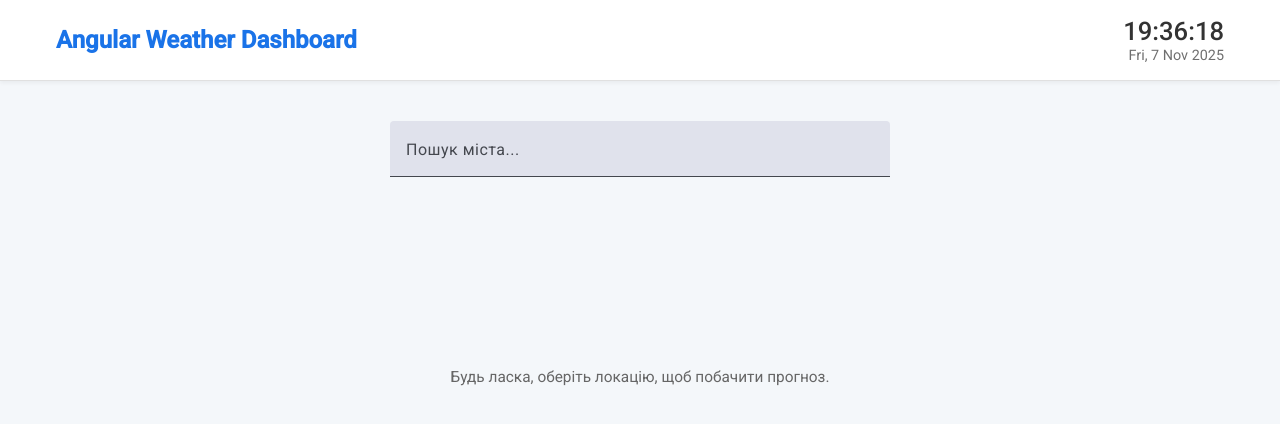
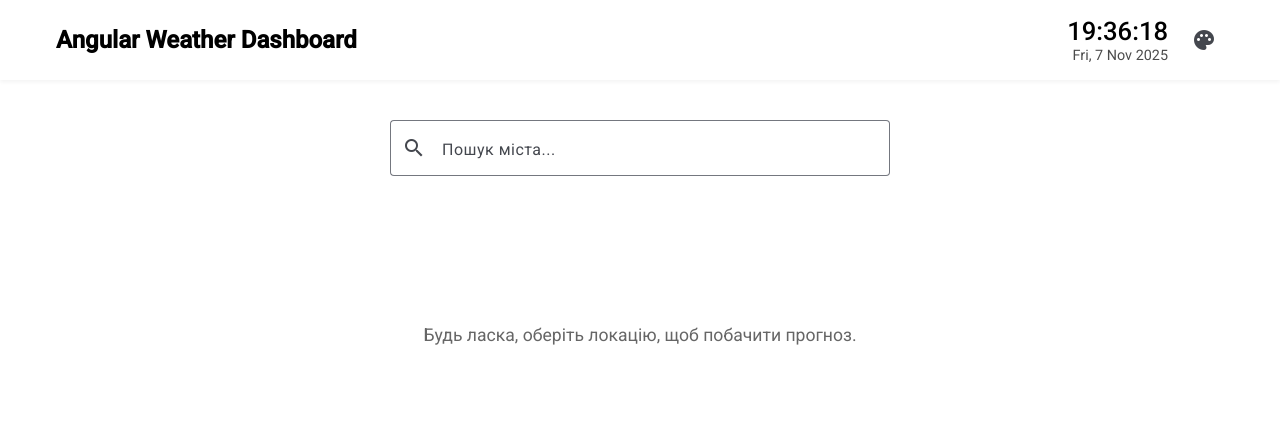
Before and after one commit to finkord/weather-dashboard, an Angular app: page / in a window 1280 px wide. Shown: the top 424 px of the page. Built offline with nearby package versions, Linux system fonts and the light colour scheme.

Commit message:
implemented dark theme and abbility to change accent colors

```diff
--- a/src/app/app.config.ts
+++ b/src/app/app.config.ts
@@ -1,8 +1,7 @@
-import { ApplicationConfig } from '@angular/core';
+import { ApplicationConfig, importProvidersFrom } from '@angular/core';
 import { provideRouter } from '@angular/router';
 import { routes } from './app.routes';
 
-// Імпортуємо необхідні функції
 import {
   provideHttpClient
 } from '@angular/common/http';
@@ -10,8 +9,6 @@ import {
 export const appConfig: ApplicationConfig = {
   providers: [
     provideRouter(routes),
-
-    // Реєструємо HttpClient
     provideHttpClient(),
   ],
 };
--- a/src/app/app.css
+++ b/src/app/app.css
@@ -3,15 +3,18 @@
   display: flex;
   flex-direction: column;
   min-height: 100vh;
-  background-color: #f4f7fa; /* Світлий фон для дашборду */
+
+  background-color: var(--mat-sys-surface-container);
+
+  color: var(--mat-sys-on-surface);
 }
 
 /* Контейнер, що центрує вміст */
 .container {
   width: 100%;
-  max-width: 1200px; /* Стандартна максимальна ширина для десктопу */
+  max-width: 1200px;
   margin: 0 auto;
-  padding: 0 16px; /* Відступи безпеки для мобільних пристроїв */
+  padding: 0 16px;
   box-sizing: border-box;
 }
 
@@ -19,52 +22,40 @@
 .app-header {
   width: 100%;
   padding: 16px 0;
-  background-color: #ffffff;
-  border-bottom: 1px solid #e0e0e0;
+
+  background-color: var(--mat-sys-surface);
+
+  border-bottom: 1px solid var(--mat-sys-outline-variant);
+
+  /* Тінь можна залишити, вона зазвичай виглядає ок в обох режимах,
+     але можна зробити прозорішою */
   box-shadow: 0 2px 4px rgba(0, 0, 0, 0.05);
 }
 
-.app-header h1 {
-  font-size: 1.5rem; /* 24px */
+/* Контейнер для вмісту заголовка */
+.app-header-content {
+  display: flex;
+  justify-content: space-between;
+  align-items: center;
+}
+
+.app-header-content h1 {
+  font-size: 1.5rem;
   font-weight: 600;
-  color: #1a73e8; /* Використовуємо "фірмовий" синій */
+
+  color: var(--mat-sys-primary);
+
   margin: 0;
 }
 
-/* Головний вміст */
 main.container {
   padding-top: 24px;
   padding-bottom: 24px;
-  flex-grow: 1; /* Змушує 'main' займати весь доступний простір */
+  flex-grow: 1;
 }
 
-/* Це змусить наш 'app-location-search' бути по центру */
 ::ng-deep app-location-search {
   display: block;
-  margin: 0 auto 24px auto; /* Центрування та відступ знизу */
+  margin: 0 auto 24px auto;
   max-width: 500px;
 }
-/* Стилі для заголовка */
-.app-header {
-  width: 100%;
-  padding: 16px 0;
-  background-color: #ffffff;
-  border-bottom: 1px solid #e0e0e0;
-  box-shadow: 0 2px 4px rgba(0, 0, 0, 0.05);
-}
-
-/* [NEW] Контейнер для вмісту заголовка */
-.app-header-content {
-  display: flex;
-  justify-content: space-between; /* Розділяє елементи (заголовок і годинник) */
-  align-items: center; /* Центрує їх вертикально */
-}
-
-.app-header-content h1 { /* <--- MODIFIED SELECTOR */
-  font-size: 1.5rem; /* 24px */
-  font-weight: 600;
-  color: #1a73e8; /* Використовуємо "фірмовий" синій */
-  margin: 0;
-}
-
-/* ... решта стилів без змін ... */
--- a/src/app/app.html
+++ b/src/app/app.html
@@ -1,12 +1,18 @@
 <header class="app-header">
-  <div class="container app-header-content"> <h1>{{ title() }}</h1>
-    <app-clock></app-clock> </div>
+  <div class="container app-header-content">
+    <h1>{{ title() }}</h1>
+    <div style="display: flex; align-items: center; gap: 16px;">
+      <app-clock></app-clock>
+      <app-theme-toggle></app-theme-toggle>
+    </div>
+  </div>
 </header>
 
 <main class="container">
   <app-location-search></app-location-search>
 
   <app-weather-forecast></app-weather-forecast>
+
 </main>
 
 <router-outlet />
--- a/src/app/features/clock/clock.component.scss
+++ b/src/app/features/clock/clock.component.scss
@@ -4,7 +4,7 @@
   display: flex;
   flex-direction: column;
   align-items: flex-end;
-  color: #333;
+  // color: #333;
   font-family: 'Roboto', sans-serif;
   padding: 0 0 0 16px; // Відступ зліва від заголовка
 }
--- a/src/app/features/location-search/location-search.component.html
+++ b/src/app/features/location-search/location-search.component.html
@@ -1,4 +1,5 @@
-<mat-form-field class="location-search-field">
+<mat-form-field class="location-search-field" appearance="outline">
+    <mat-icon matPrefix>search</mat-icon>
     <mat-label>Пошук міста...</mat-label>
     <input type="text" placeholder="Введіть назву міста" matInput [formControl]="searchControl"
         [matAutocomplete]="auto" />
--- a/src/app/features/location-search/location-search.component.ts
+++ b/src/app/features/location-search/location-search.component.ts
@@ -7,6 +7,7 @@ import {
 } from '@angular/material/autocomplete';
 import { MatInputModule } from '@angular/material/input';
 import { MatFormFieldModule } from '@angular/material/form-field';
+import { MatIconModule } from '@angular/material/icon';
 import { Observable, of } from 'rxjs';
 import {
   debounceTime,
@@ -17,8 +18,8 @@ import {
 } from 'rxjs/operators';
 import {
   PlacesService,
-  GooglePlaceSuggestion, // <-- ВИПРАВЛЕНО: Використовуємо "сирий" інтерфейс з place_id
-  PlaceLocation, // <-- ВИПРАВЛЕНО: Використовуємо "чистий" інтерфейс
+  GooglePlaceSuggestion,
+  PlaceLocation,
 } from '../../core/services/places.service';
 import { WeatherService } from '../../core/services/weather.service';
 
@@ -32,6 +33,7 @@ import { WeatherService } from '../../core/services/weather.service';
     MatInputModule,
     MatAutocompleteModule,
     AsyncPipe,
+    MatIconModule,
   ],
   templateUrl: './location-search.component.html',
   styleUrls: ['./location-search.component.scss'],
--- /dev/null
+++ b/src/app/features/theme-toggle/theme-toggle.component.ts
@@ -0,0 +1,82 @@
+import { Component, inject } from '@angular/core';
+import { CommonModule } from '@angular/common';
+import { MatButtonModule } from '@angular/material/button';
+import { MatIconModule } from '@angular/material/icon';
+import { MatMenuModule } from '@angular/material/menu';
+import { ThemeService, ThemeMode, ColorTheme } from '../../core/services/theme.service';
+
+@Component({
+  selector: 'app-theme-toggle',
+  standalone: true,
+  imports: [CommonModule, MatButtonModule, MatIconModule, MatMenuModule],
+  template: `
+    <button mat-icon-button [matMenuTriggerFor]="mainMenu" aria-label="Налаштування теми">
+      <mat-icon>palette</mat-icon> </button>
+
+    <mat-menu #mainMenu="matMenu">
+      <button mat-menu-item [matMenuTriggerFor]="modeMenu">
+        <mat-icon>{{ currentModeIcon() }}</mat-icon>
+        <span>Режим: {{ currentModeLabel() }}</span>
+      </button>
+
+      <button mat-menu-item [matMenuTriggerFor]="colorMenu">
+        <mat-icon>color_lens</mat-icon>
+        <span>Колір: {{ themeService.colorTheme() | titlecase }}</span>
+      </button>
+    </mat-menu>
+
+    <mat-menu #modeMenu="matMenu">
+      <button mat-menu-item (click)="setMode('light')">
+        <mat-icon>light_mode</mat-icon><span>Світла</span>
+      </button>
+      <button mat-menu-item (click)="setMode('dark')">
+        <mat-icon>dark_mode</mat-icon><span>Темна</span>
+      </button>
+      <button mat-menu-item (click)="setMode('system')">
+        <mat-icon>brightness_auto</mat-icon><span>Системна</span>
+      </button>
+    </mat-menu>
+
+    <mat-menu #colorMenu="matMenu">
+      <button mat-menu-item (click)="setColor('azure')">
+        <mat-icon style="color: #3b82f6">circle</mat-icon> Azure (Default)
+      </button>
+      <button mat-menu-item (click)="setColor('magenta')">
+        <mat-icon style="color: #d946ef">circle</mat-icon> Magenta
+      </button>
+      <button mat-menu-item (click)="setColor('green')">
+        <mat-icon style="color: #22c55e">circle</mat-icon> Green
+      </button>
+      <button mat-menu-item (click)="setColor('orange')">
+        <mat-icon style="color: #f97316">circle</mat-icon> Orange
+      </button>
+    </mat-menu>
+  `
+})
+export class ThemeToggleComponent {
+  public themeService = inject(ThemeService);
+
+  public currentModeIcon = () => {
+    switch (this.themeService.themeMode()) {
+      case 'light': return 'light_mode';
+      case 'dark': return 'dark_mode';
+      default: return 'brightness_auto';
+    }
+  };
+
+  public currentModeLabel = () => {
+     switch (this.themeService.themeMode()) {
+      case 'light': return 'Світла';
+      case 'dark': return 'Темна';
+      default: return 'Авто';
+    }
+  }
+
+  public setMode(mode: ThemeMode) {
+    this.themeService.setMode(mode);
+  }
+
+  public setColor(color: ColorTheme) {
+    this.themeService.setColor(color);
+  }
+}
--- a/src/custom-theme.scss
+++ b/src/custom-theme.scss
@@ -1,35 +1,60 @@
-
-// Include theming for Angular Material with `mat.theme()`.
-// This Sass mixin will define CSS variables that are used for styling Angular Material
-// components according to the Material 3 design spec.
-// Learn more about theming and how to use it for your application's
-// custom components at https://material.angular.dev/guide/theming
 @use '@angular/material' as mat;
 
+@include mat.core();
+
+$azure: mat.$azure-palette;
+$magenta: mat.$magenta-palette;
+$green: mat.$green-palette;
+$orange: mat.$orange-palette;
+
+$light-theme: mat.define-theme((
+  color: ( theme-type: light, primary: $azure, tertiary: mat.$blue-palette ),
+  typography: ( plain-family: Roboto ),
+  density: ( scale: 0 )
+));
+
+$dark-theme: mat.define-theme((
+  color: ( theme-type: dark, primary: $azure, tertiary: mat.$blue-palette ),
+  typography: ( plain-family: Roboto ),
+  density: ( scale: 0 )
+));
+
 html {
-  @include mat.theme((
-    color: (
-      primary: mat.$azure-palette,
-      tertiary: mat.$blue-palette,
-    ),
-    typography: Roboto,
-    density: 0,
-  ));
+  @include mat.all-component-themes($light-theme);
+  color-scheme: light;
 }
 
+html.dark-theme {
+  @include mat.all-component-colors($dark-theme);
+  color-scheme: dark;
+}
+
+@mixin color-theme($palette, $name) {
+  $theme-light: mat.define-theme((
+    color: ( theme-type: light, primary: $palette )
+  ));
+
+  $theme-dark: mat.define-theme((
+    color: ( theme-type: dark, primary: $palette )
+  ));
+
+  html.theme-#{$name} {
+    @include mat.all-component-colors($theme-light);
+
+    &.dark-theme {
+      @include mat.all-component-colors($theme-dark);
+    }
+  }
+}
+
+@include color-theme($magenta, 'magenta');
+@include color-theme($green, 'green');
+@include color-theme($orange, 'orange');
+
 body {
-  // Default the application to a light color theme. This can be changed to
-  // `dark` to enable the dark color theme, or to `light dark` to defer to the
-  // user's system settings.
-  color-scheme: light;
-
-  // Set a default background, font and text colors for the application using
-  // Angular Material's system-level CSS variables. Learn more about these
-  // variables at https://material.angular.dev/guide/system-variables
-  background-color: var(--mat-sys-surface);
-  color: var(--mat-sys-on-surface);
-  font: var(--mat-sys-body-medium);
-
-  // Reset the user agent margin.
+  background-color: var(--mat-sys-background);
+  color: var(--mat-sys-on-background);
+  font-family: Roboto, "Helvetica Neue", sans-serif;
   margin: 0;
+  min-height: 100vh;
 }
--- a/src/styles.css
+++ b/src/styles.css
@@ -1,4 +1,25 @@
 /* You can add global styles to this file, and also import other style files */
 
-html, body { height: 100%; }
-body { margin: 0; font-family: Roboto, "Helvetica Neue", sans-serif; }
+html,
+body {
+  height: 100%;
+  box-sizing: border-box;
+}
+
+*,
+*::before,
+*::after {
+  box-sizing: inherit;
+}
+
+::-webkit-scrollbar {
+  width: 8px;
+  height: 8px;
+}
+::-webkit-scrollbar-thumb {
+  background: #bdbdbd;
+  border-radius: 4px;
+}
+::-webkit-scrollbar-thumb:hover {
+  background: #9e9e9e;
+}
```
Also changed, not shown: src/app/app.ts (+9 -5 lines), src/app/core/services/theme.service.ts (added, +78 -0 lines).
